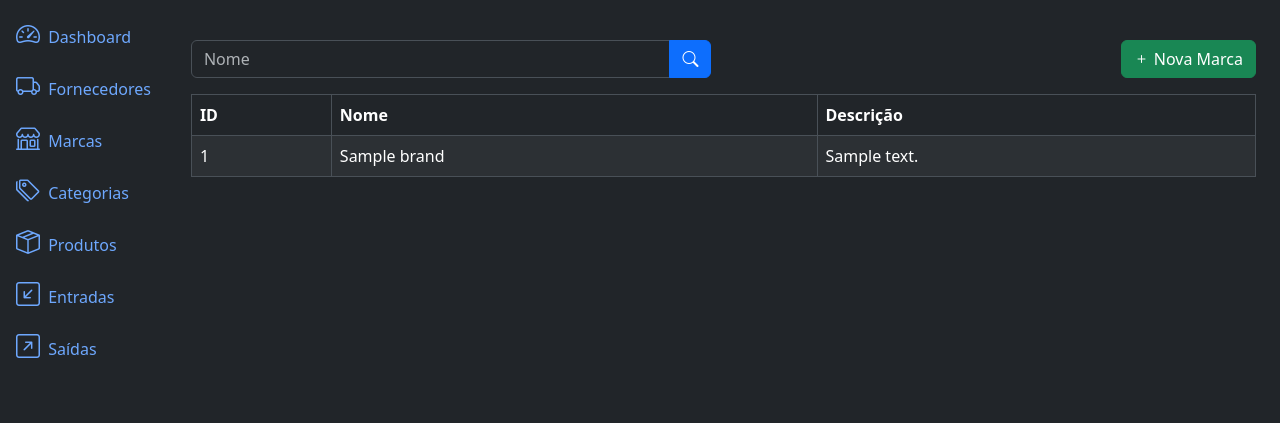
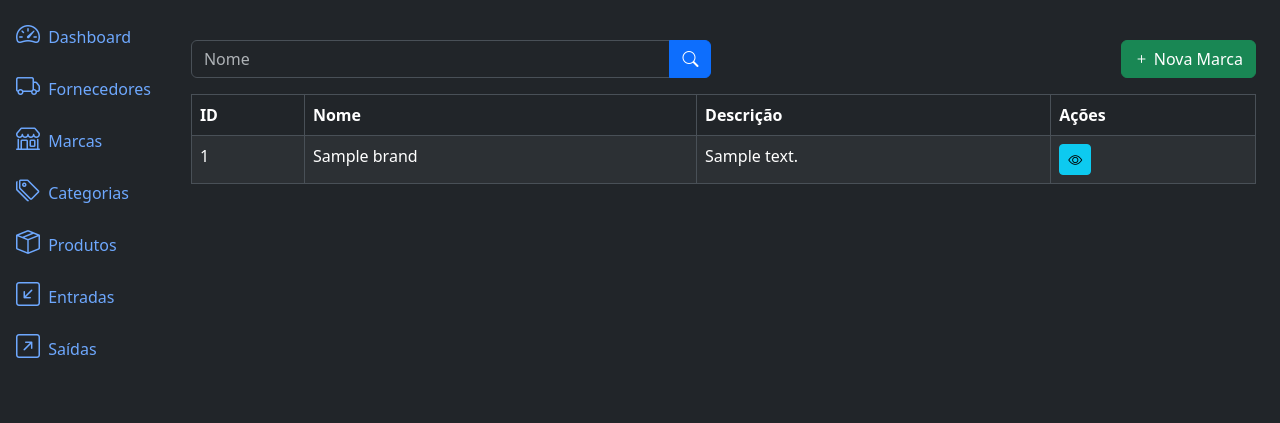
Before and after one commit to juliogazoli/pycodebr-django-sge, a Django app: page /brands/list/ in a window 1280 px wide. Shown: the part 56-479 px from the top of the page. Run offline with Django 5.2, Linux system fonts and the light colour scheme; tables that the repository leaves empty hold one stand-in row (values such as "Sample post").

Commit message:
actions column in table

```diff
--- a/brands/templates/brand_list.html
+++ b/brands/templates/brand_list.html
@@ -32,6 +32,7 @@
                     <th>ID</th>
                     <th>Nome</th>
                     <th>Descrição</th>
+                    <th>Ações</th>
                 </tr>
             </thead>
             <tbody>
@@ -40,6 +41,11 @@
                         <td>{{ brand.id }}</td>
                         <td>{{ brand.name }}</td>
                         <td>{{ brand.description }}</td>
+                        <td>
+                            <a href="{% url 'brand_detail' brand.id %}" class="btn btn-info btn-sm">
+                                <i class="bi bi-eye"></i>
+                            </a>
+                        </td>
                     </tr>
                 {% endfor %}
             </tbody>
```
